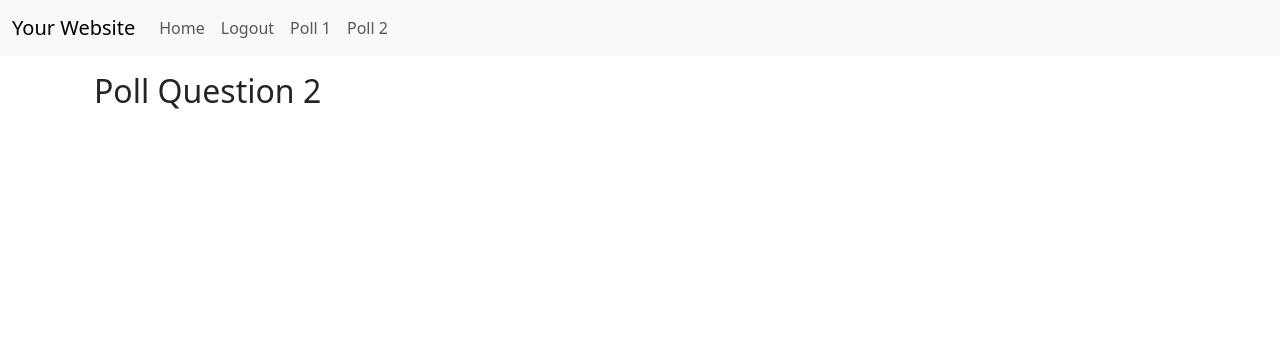
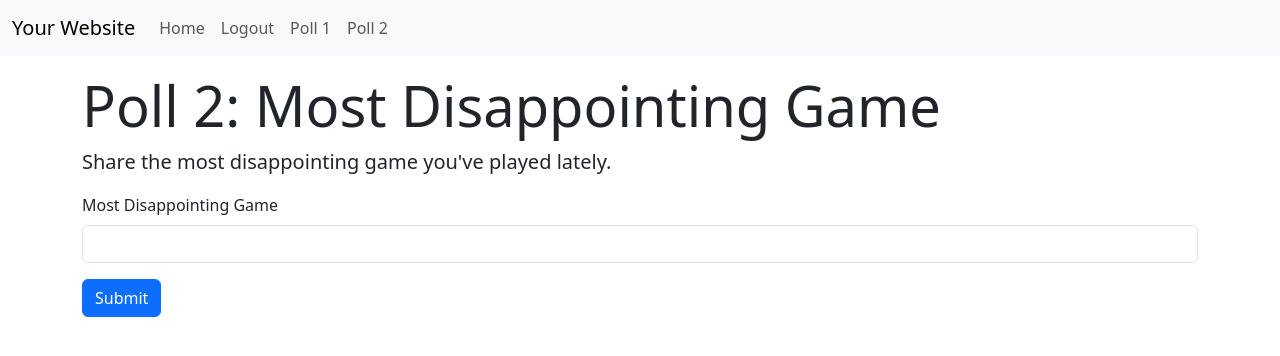
Before and after one commit to alschultz2/miniproject3AS, a Flask app: page /poll2 in a window 1280 px wide. Shown: the top 356 px of the page. Run offline with Flask 3, Linux system fonts and the light colour scheme; the visitor is signed in with stand-in values (Sample User, id 1).

Commit message:
The polls now accept responses from a user.

```diff
--- a/app.py
+++ b/app.py
@@ -10,6 +10,7 @@ init_db(app)
 # Additional routes and configurations go here...
 # For example, a simple home route:
 
+# Home route
 @app.route('/')
 def home():
     return render_template('home.html')
@@ -61,22 +62,33 @@ def logout():
     flash('You have been logged out', 'info')
     return redirect(url_for('home'))
 
-# Poll routes
-@app.route('/poll1')
+# Route to handle poll1 submissions
+@app.route('/poll1', methods=['GET', 'POST'])
 def poll1():
-    if 'logged_in' in session and session['logged_in']:
-        return render_template('poll1.html')
-    else:
-        flash('You need to be logged in to access this page', 'error')
+    if 'username' not in session or not session['logged_in']:
+        flash('You must be logged in to submit polls.', 'error')
         return redirect(url_for('login'))
 
-@app.route('/poll2')
+    if request.method == 'POST':
+        favorite_game = request.form.get('favorite_game')
+        # Process the submission as needed
+        flash(f'Thank you for submitting your favorite game: {favorite_game}', 'success')
+
+    return render_template('poll1.html')
+
+# Route to handle poll2 submissions
+@app.route('/poll2', methods=['GET', 'POST'])
 def poll2():
-    if 'logged_in' in session and session['logged_in']:
-        return render_template('poll2.html')
-    else:
-        flash('You need to be logged in to access this page', 'error')
+    if 'username' not in session or not session['logged_in']:
+        flash('You must be logged in to submit polls.', 'error')
         return redirect(url_for('login'))
+
+    if request.method == 'POST':
+        disappointing_game = request.form.get('disappointing_game')
+        # Process the submission as needed
+        flash(f'Thank you for submitting the most disappointing game: {disappointing_game}', 'success')
+
+    return render_template('poll2.html')
 
 if __name__ == '__main__':
     app.run(debug=True)
--- a/templates/poll2.html
+++ b/templates/poll2.html
@@ -3,8 +3,16 @@
 {% block title %}Poll 2{% endblock %}
 
 {% block content %}
-    <div class="container mt-3">
-        <h2>Poll Question 2</h2>
-        <!-- Add your poll content here -->
+    <div class="jumbotron">
+        <h1 class="display-4">Poll 2: Most Disappointing Game</h1>
+        <p class="lead">Share the most disappointing game you've played lately.</p>
+        <!-- Your form for poll 2 here -->
+        <form action="{{ url_for('poll2') }}" method="post">
+            <div class="mb-3">
+                <label for="disappointing_game" class="form-label">Most Disappointing Game</label>
+                <input type="text" class="form-control" id="disappointing_game" name="disappointing_game" required>
+            </div>
+            <button type="submit" class="btn btn-primary">Submit</button>
+        </form>
     </div>
 {% endblock %}
```
Also changed, not shown: templates/poll1.html (+11 -3 lines).
